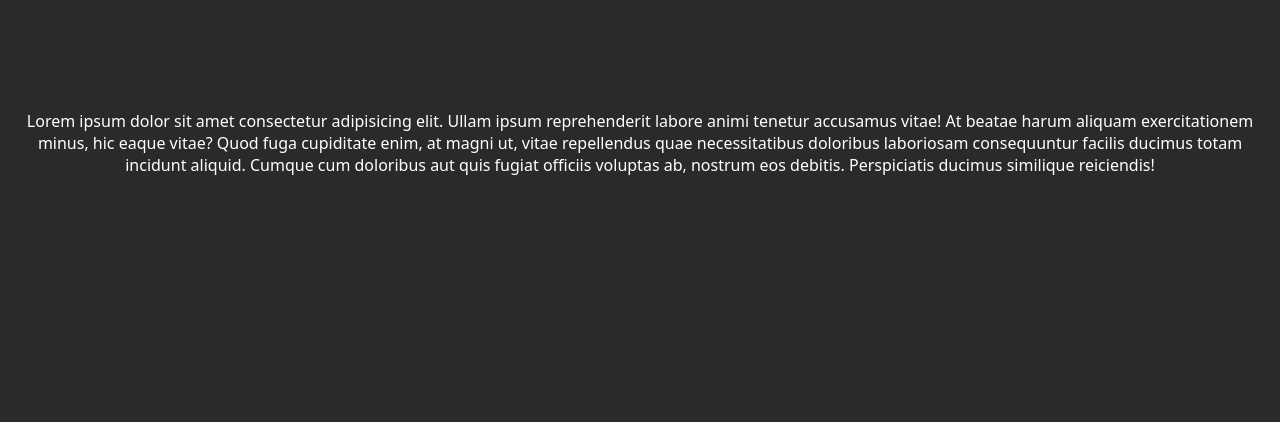
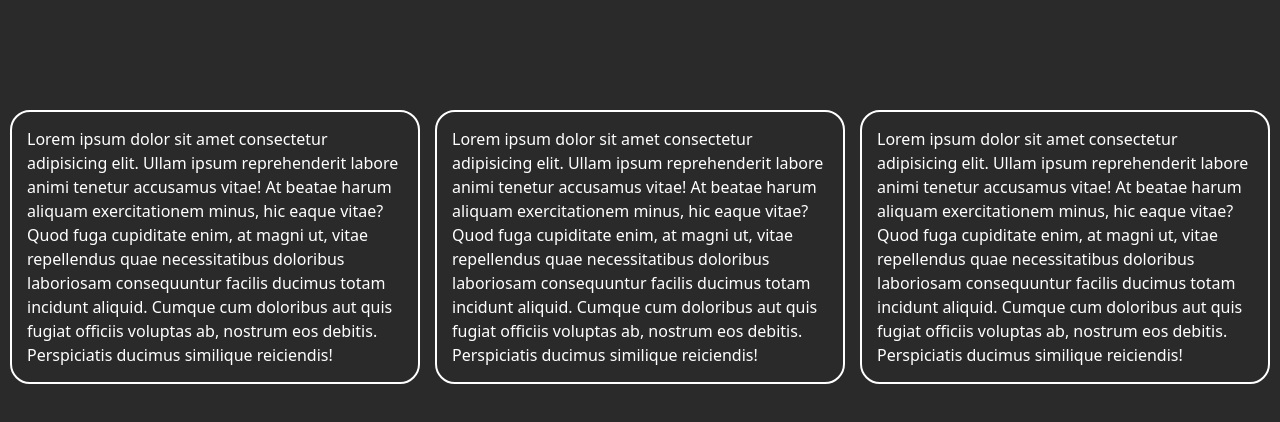
Before and after one commit to Nsoro-Allan/Typing-Animation, a plain HTML site: page index.html in a window 1280 px wide. Shown: the part 220-642 px from the top of the page. Drawn offline with Linux system fonts and the light colour scheme.

Commit message:
changes made...

```diff
--- a/index.html
+++ b/index.html
@@ -12,6 +12,8 @@
     </div>
     <div class="content">
         <p>Lorem ipsum dolor sit amet consectetur adipisicing elit. Ullam ipsum reprehenderit labore animi tenetur accusamus vitae! At beatae harum aliquam exercitationem minus, hic eaque vitae? Quod fuga cupiditate enim, at magni ut, vitae repellendus quae necessitatibus doloribus laboriosam consequuntur facilis ducimus totam incidunt aliquid. Cumque cum doloribus aut quis fugiat officiis voluptas ab, nostrum eos debitis. Perspiciatis ducimus similique reiciendis!</p>
+        <p>Lorem ipsum dolor sit amet consectetur adipisicing elit. Ullam ipsum reprehenderit labore animi tenetur accusamus vitae! At beatae harum aliquam exercitationem minus, hic eaque vitae? Quod fuga cupiditate enim, at magni ut, vitae repellendus quae necessitatibus doloribus laboriosam consequuntur facilis ducimus totam incidunt aliquid. Cumque cum doloribus aut quis fugiat officiis voluptas ab, nostrum eos debitis. Perspiciatis ducimus similique reiciendis!</p>
+        <p>Lorem ipsum dolor sit amet consectetur adipisicing elit. Ullam ipsum reprehenderit labore animi tenetur accusamus vitae! At beatae harum aliquam exercitationem minus, hic eaque vitae? Quod fuga cupiditate enim, at magni ut, vitae repellendus quae necessitatibus doloribus laboriosam consequuntur facilis ducimus totam incidunt aliquid. Cumque cum doloribus aut quis fugiat officiis voluptas ab, nostrum eos debitis. Perspiciatis ducimus similique reiciendis!</p>
     </div>
 </body>
 </html>
--- a/style.css
+++ b/style.css
@@ -25,7 +25,7 @@ body {
     white-space: nowrap;
     overflow: hidden;
     width: 0; /* Start with a width of 0 */
-    animation: typing 3s steps(30, end) infinite, blink-caret 0.75s step-end infinite;
+    animation: typing 8s steps(30, end) infinite, blink-caret 0.75s step-end infinite;
 }
 
 @keyframes typing {
@@ -54,4 +54,18 @@ body {
     text-align: center;
     color: #fff;
     font-size: 1rem;
+    width: 100%;
+    display: flex;
+    align-items: center;
+    justify-content: space-between;
+    gap: 15px;
 }
+
+.content p{
+    padding: 15px;
+    border: 2px solid #fff;
+    border-radius: 20px;
+    width: 50%;
+    text-align: left;
+    line-height: 24px;
+}
```
